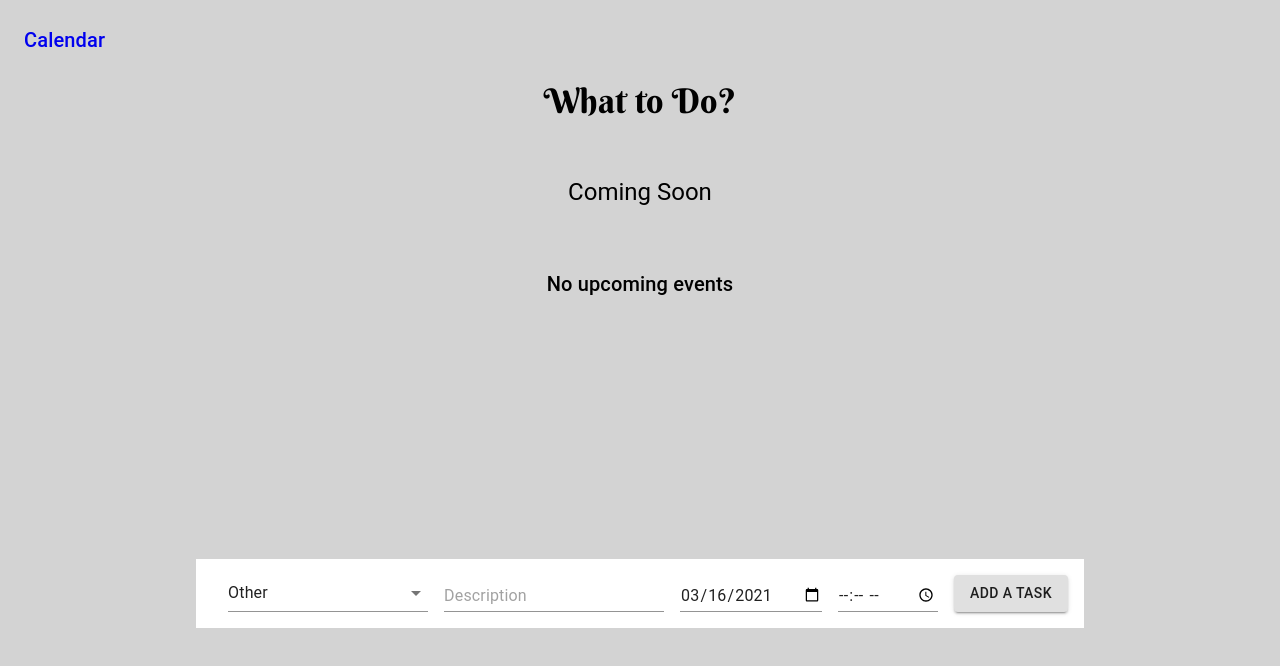
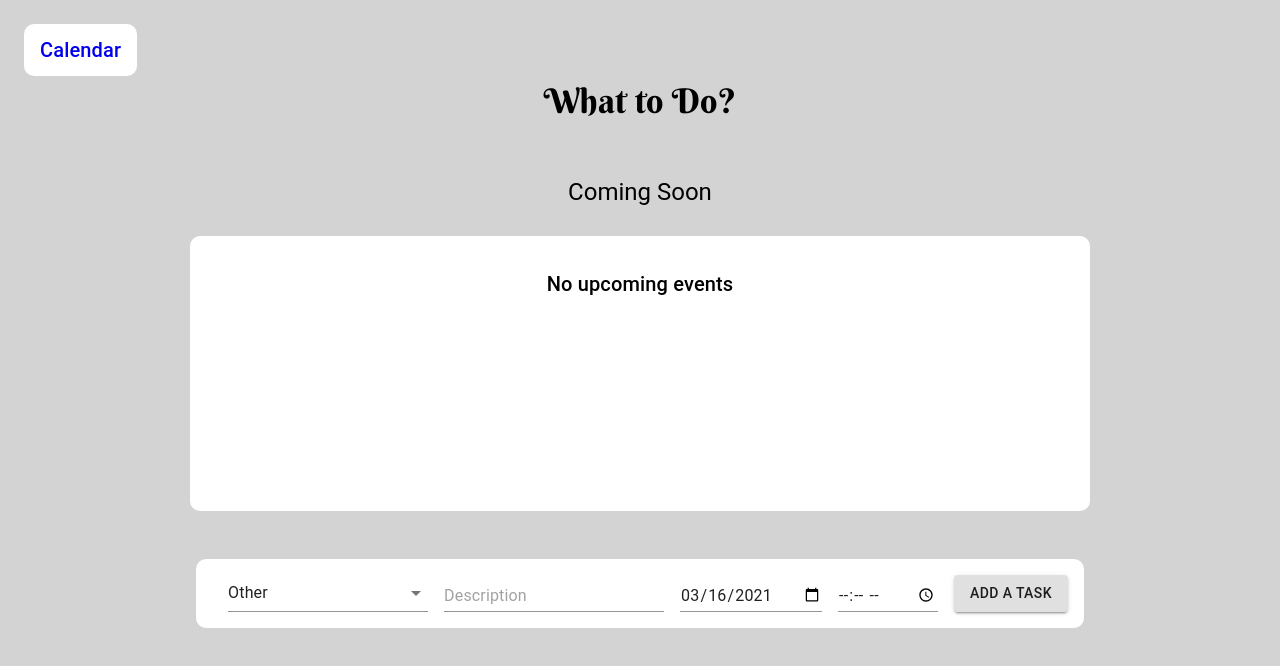
Before and after one commit to k-westbrook/what-to-do, a React (Create React App) app: page / in a window 1280 px wide. Shown: the top 666 px of the page. Built offline with nearby package versions, Linux system fonts and the light colour scheme.

Commit message:
styling pt 3: update link

```diff
--- a/src/components/Calendar.tsx
+++ b/src/components/Calendar.tsx
@@ -65,8 +65,16 @@ const CalendarComponent: FunctionComponent<{ todoList: any }> = (
   const todayDate = new Date();
   return (
     <div>
-      <DivWrapper padding="0" height="50px">
-        <TextWrapper padding="0" textAlign="left">
+      <DivWrapper padding="0" height="50px" position="start">
+        <TextWrapper
+          padding="1rem"
+          textAlign="center"
+          backgroundColor="white"
+          width=" "
+          height="20px"
+          style={{ display: 'flex', alignItems: 'center' }}
+          borderRadius="10px"
+        >
           <StyledLink to="/">
             <Typography variant="h6">Dashboard</Typography>
           </StyledLink>
--- a/src/components/ComingSoon.tsx
+++ b/src/components/ComingSoon.tsx
@@ -72,6 +72,8 @@ const ComingSoon: FunctionComponent<ComingSoonProps> = (props: any) => {
         <Table
           style={{
             width: '900px',
+            backgroundColor: 'white',
+            borderRadius: '10px',
           }}
         >
           {todoList.length > 0 && (
--- a/src/components/Dashboard.tsx
+++ b/src/components/Dashboard.tsx
@@ -22,8 +22,16 @@ const Dashboard: FunctionComponent = () => {
   // replace the Link with just to="/calendar" once backend is set up
   return (
     <div>
-      <DivWrapper padding="0" height="40px">
-        <TextWrapper padding="0" textAlign="left">
+      <DivWrapper padding="0" height="40px" position="start">
+        <TextWrapper
+          padding="1rem"
+          textAlign="center"
+          backgroundColor="white"
+          width=" "
+          height="20px"
+          style={{ display: 'flex', alignItems: 'center' }}
+          borderRadius="10px"
+        >
           <StyledLink to={{ pathname: '/calendar', state: { todoList } }}>
             <Typography variant="h6">Calendar</Typography>
           </StyledLink>
--- a/src/components/structure/FormWrapper.tsx
+++ b/src/components/structure/FormWrapper.tsx
@@ -5,4 +5,5 @@ export const FormWrapper = styled.div`
   padding: 1rem;
   display: flex;
   background-color: white;
+  border-radius: 10px;
 `;
--- a/src/components/structure/TextWrapper.tsx
+++ b/src/components/structure/TextWrapper.tsx
@@ -3,8 +3,16 @@ import styled from 'styled-components';
 export const TextWrapper = styled.div<{
   textAlign?: string;
   padding?: string;
+  backgroundColor?: string;
+  borderRadius?: string;
+  width?: string;
+  height?: string;
 }>`
   text-align: ${(props) => (props.textAlign ? props.textAlign : 'center')};
-  width: 100%;
+  width: ${(props) => (props.width ? props.width : '100%')};
+  height: ${(props) => (props.height ? props.height : '')};
   padding: ${(props) => (props.padding ? props.padding : '1rem')};
+  background-color: ${(props) =>
+    props.backgroundColor ? props.backgroundColor : ''};
+  border-radius: ${(props) => (props.borderRadius ? props.borderRadius : '')};
 `;
```
